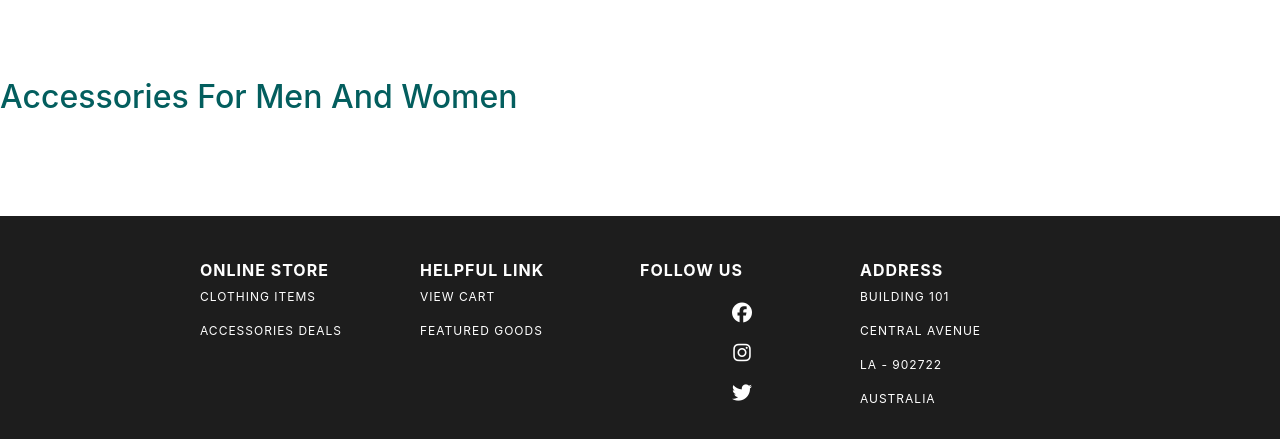
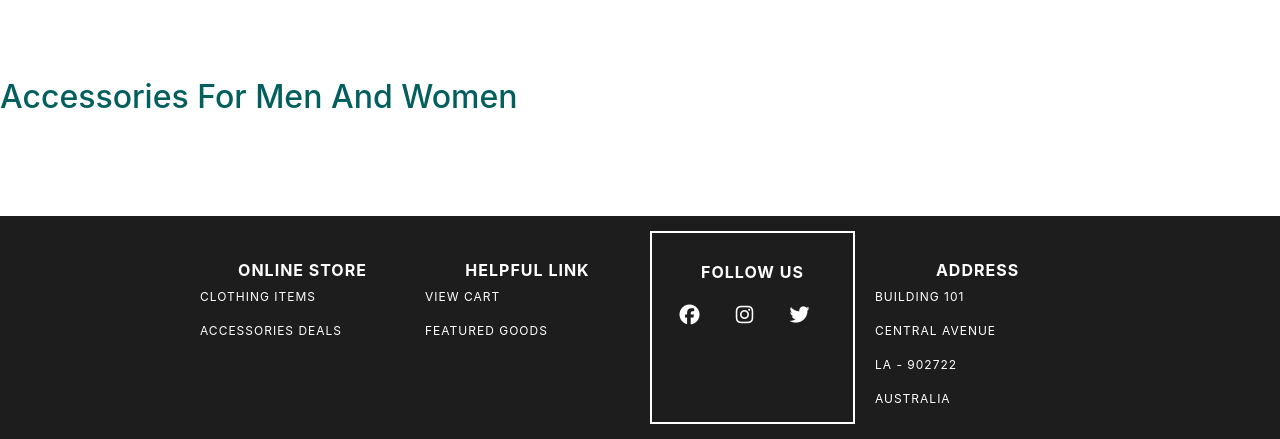
Before and after one commit to KennyWambua/Ecommerce-Site, a Flask app: page / in a window 1280 px wide. Shown: the part 480-919 px from the top of the page. Run offline with Flask 3, Linux system fonts and the light colour scheme; some libraries are stand-ins or nearby versions.

Commit message:
Styled the footer

```diff
--- a/mySite/static/css/footer.css
+++ b/mySite/static/css/footer.css
@@ -1,4 +1,3 @@
-
 #containerFooter
 {
     width: 100%;
@@ -7,6 +6,7 @@
     letter-spacing: 1px;
     display: grid;
     grid-template-columns: repeat(4, 1fr);
+    gap: 20px;
     text-transform: uppercase;
     font-size: 15px;
     padding: 15px 300px;
@@ -21,6 +21,7 @@
 {
     padding-top: 30px;
     font-size: 12px;
+
 }
 #webFooter a
 {
@@ -28,14 +29,17 @@
     text-decoration: none;
 }
 #webFooter h3{
-    font-size: 16px
+    font-size: 16px;
+    text-align: center;
+}
+.social-div{
+    border: 2px white solid;
 }
 .social-links{
     display: flex;
     justify-content: space-around;
-    flex-direction: column;
+    flex-direction: row;
     align-items: center;
-    gap: 10px;
     padding: 10px;
     margin-right: 15px;
 
--- a/mySite/templates/home.html
+++ b/mySite/templates/home.html
@@ -40,7 +40,7 @@
             <p> <a href="{{url_for('main.cart')}}"> View cart </a></p>
             <p> <a href="{{url_for('main.accessories')}}"> Featured goods </a></p>
         </div>
-        <div id="webFooter">
+        <div id="webFooter" class="social-div">
             <h3><strong> Follow Us</strong> </h3>
             <div class="social-links">
                 <a href="https://www.facebook.com" target="_blank"><i class="fab fa-facebook"></i></a>
```
